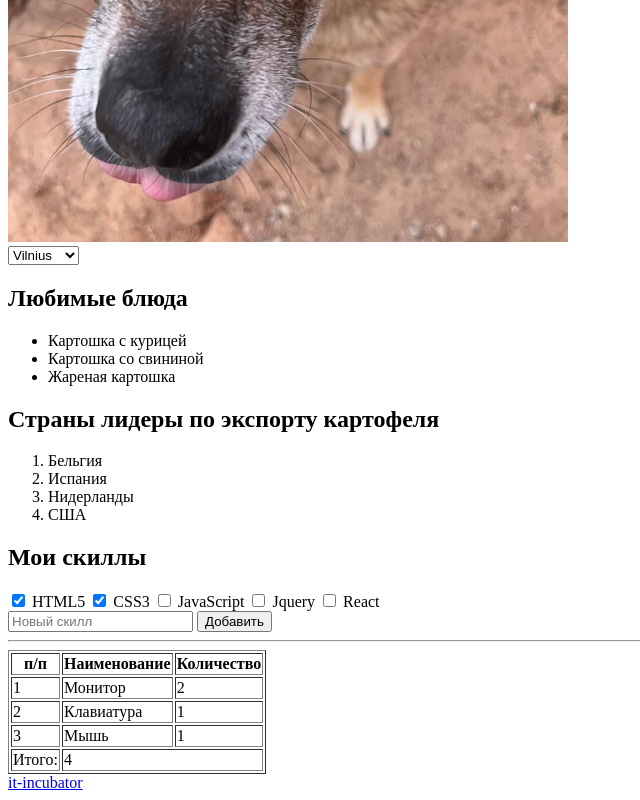
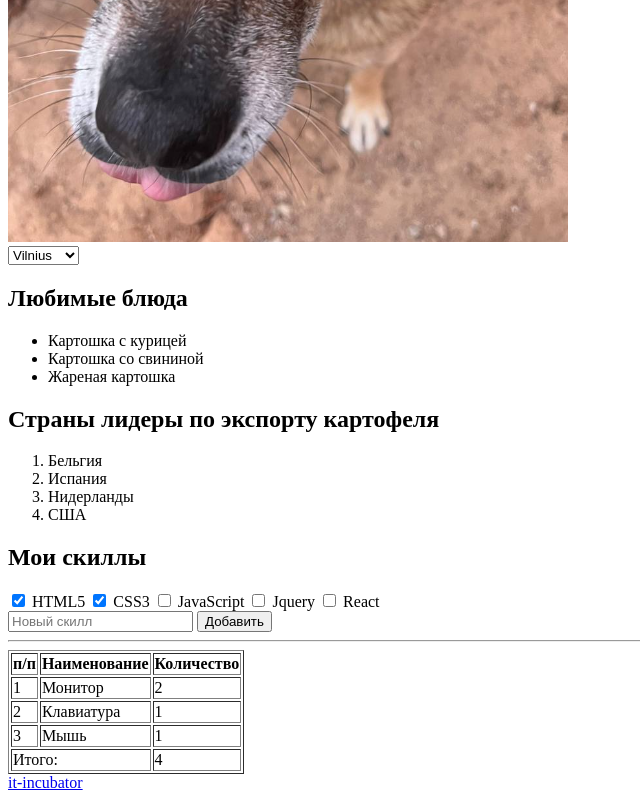
Before and after one commit to MaksimB28108/1-hw-with-auto-test-html-css-main, a plain HTML site: page index.html in a window 1280 px wide. Shown: the part 639-1439 px from the top of the page, without its empty margins (0-640 px from the left). Drawn offline with Linux system fonts and the light colour scheme.

Commit message:
complete task2

```diff
--- a/index.html
+++ b/index.html
@@ -117,8 +117,8 @@
                 <td>1</td>
             </tr>
             <tr>
-                <td>Итого:</td>
-                <td colspan="2">4</td>
+                <td colspan="2">Итого:</td>
+                <td>4</td>
             </tr>
 
         </table>
```
